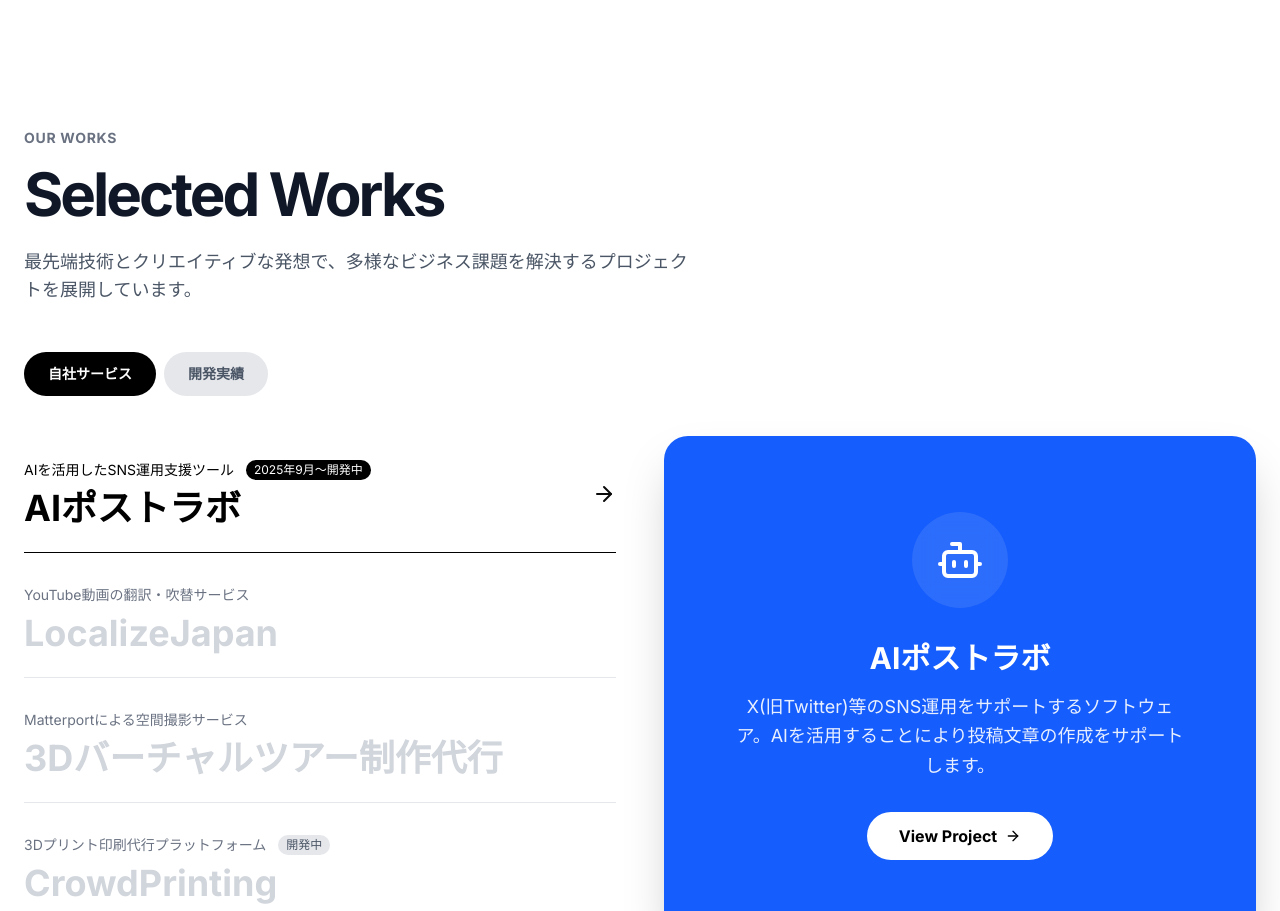
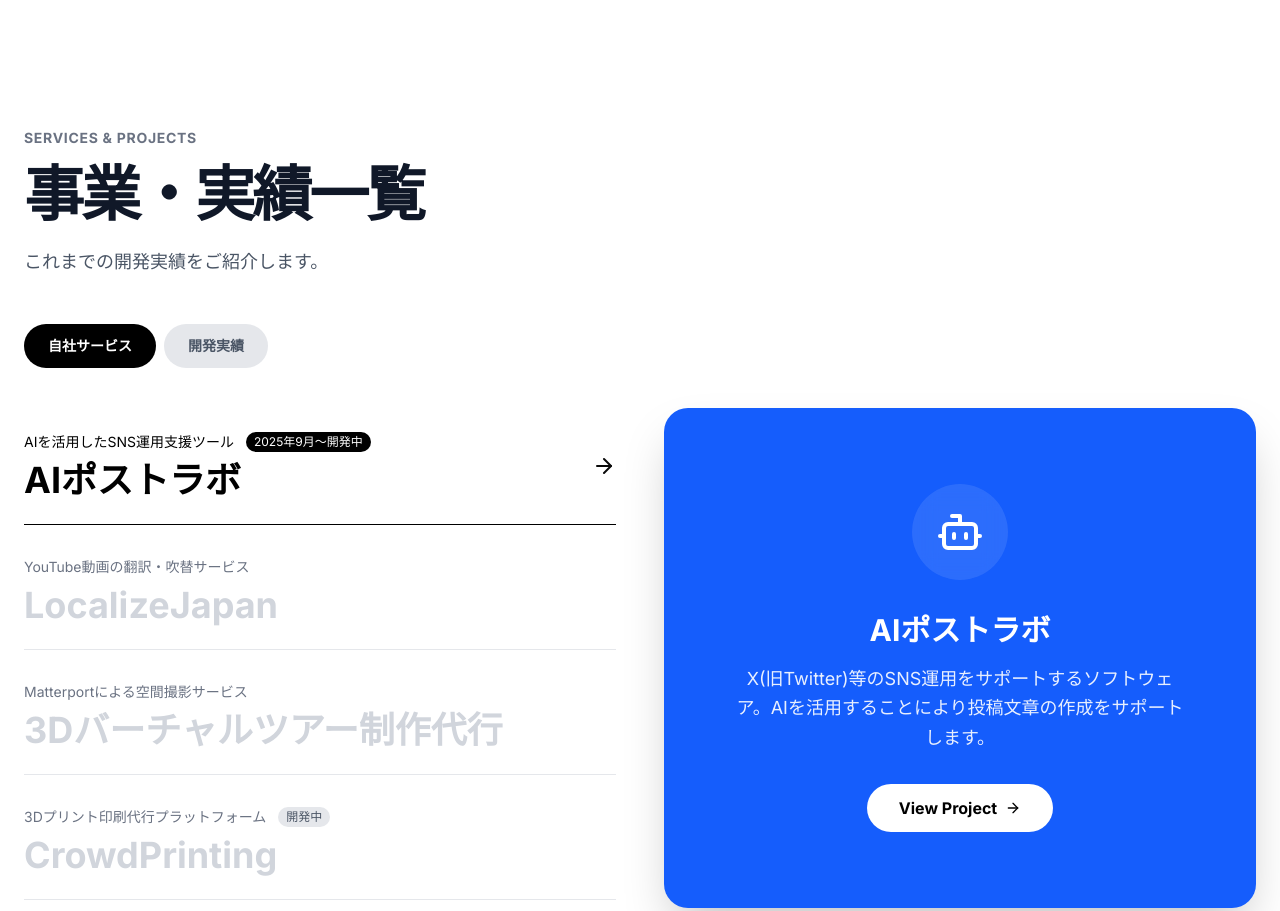
Before and after one commit to KuranosukeOhta/northerns-lab-corporate-site, a Next.js app: page / in a window 1280 px wide. Shown: the part 800-1711 px from the top of the page. Built offline with nearby package versions, Linux system fonts and the light colour scheme.

Commit message:
事業セクションのタイトルと説明文を更新

```diff
--- a/src/components/projects/ProjectHoverReveal.tsx
+++ b/src/components/projects/ProjectHoverReveal.tsx
@@ -151,12 +151,12 @@ export default function ProjectHoverReveal() {
 
       <div className="container px-4 md:px-6 mx-auto max-w-7xl relative z-10">
         <div className="mb-12 text-center md:text-left">
-          <p className="text-sm font-bold tracking-wider text-gray-500 uppercase mb-4">Our Works</p>
+          <p className="text-sm font-bold tracking-wider text-gray-500 uppercase mb-4">Services & Projects</p>
           <h2 className="text-4xl md:text-6xl font-bold tracking-tighter text-gray-900 mb-6">
-            Selected Works
+            事業・実績一覧
           </h2>
           <p className="text-gray-600 max-w-2xl text-lg">
-            最先端技術とクリエイティブな発想で、多様なビジネス課題を解決するプロジェクトを展開しています。
+            これまでの開発実績をご紹介します。
           </p>
         </div>
 
```
